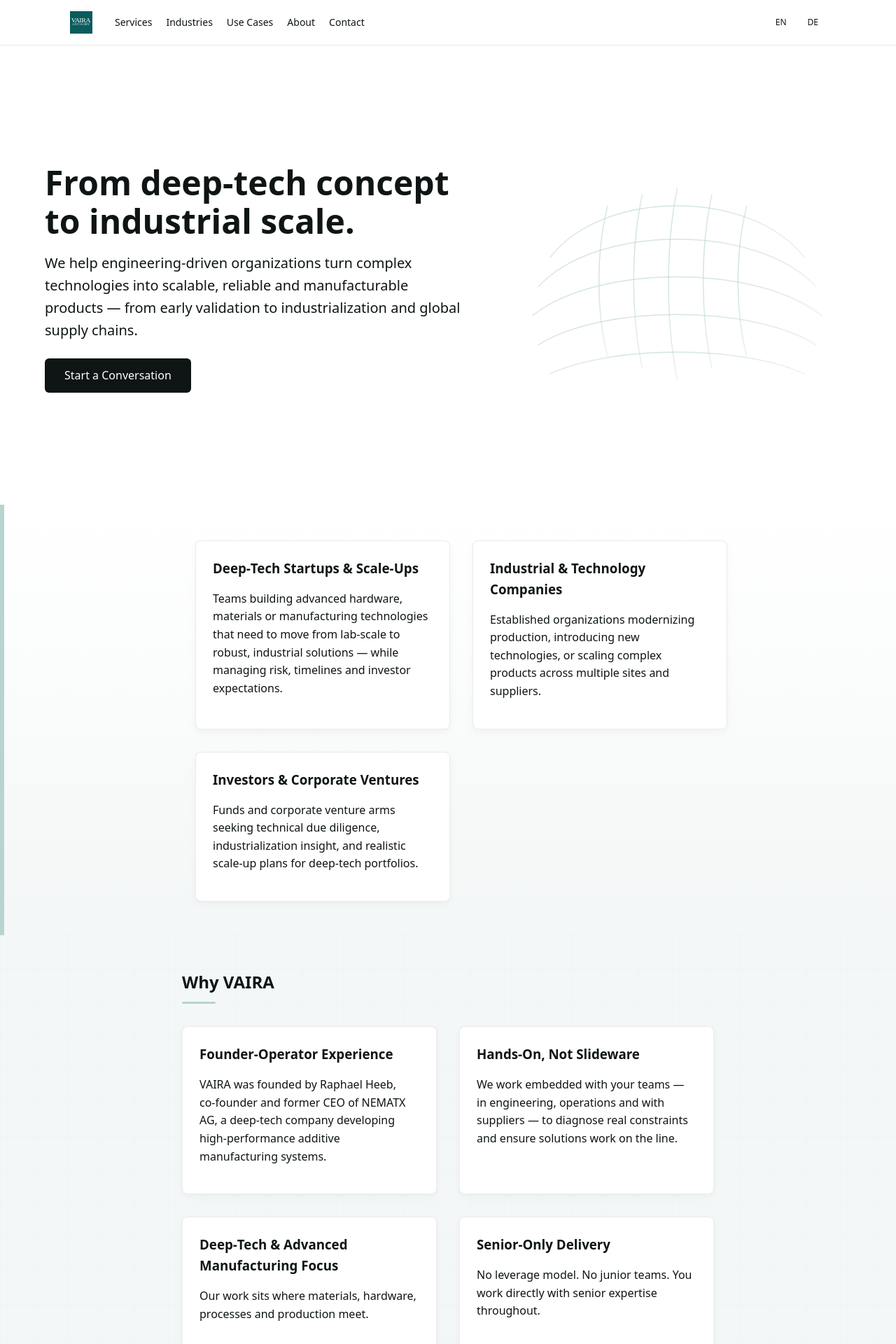
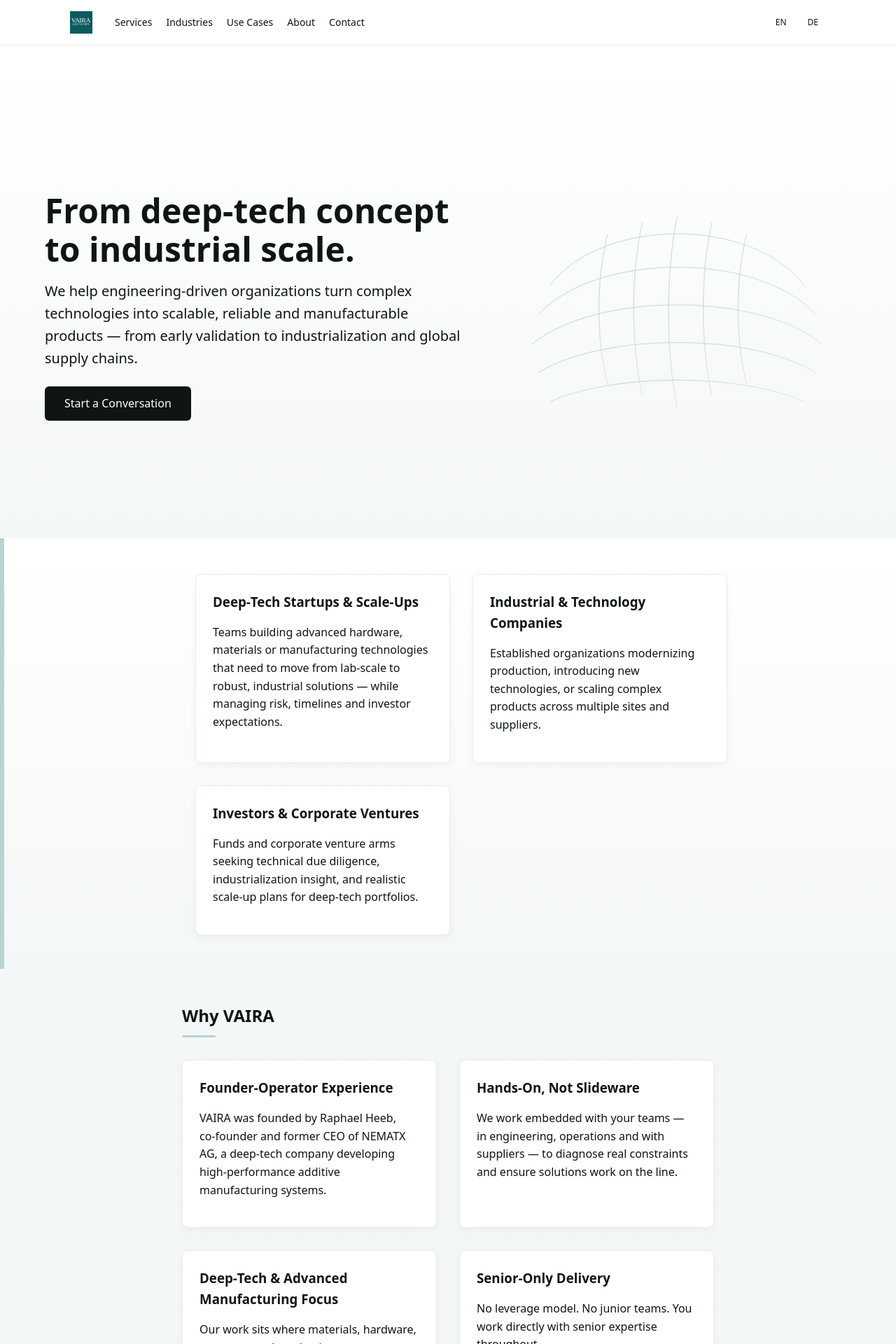
Before and after one commit to raphaelheeb/vaira-advisory, a Jekyll site: the page built from index.html, in a window 1280 px wide. Shown: the top 1920 px of the page at 70% size. Built offline with Jekyll 4.4.1, drawn with Linux system fonts in a browser that asks for light colours.

Commit message:
Update styles.css

```diff
--- a/assets/css/styles.css
+++ b/assets/css/styles.css
@@ -179,6 +179,11 @@
 .hero-right svg {
   width: 100%;
   height: auto;
+}
+
+.hero--clean {
+  padding: 120px 0 80px;
+  background: linear-gradient(180deg, #ffffff 0%, #f4f7f7 100%);
 }
 
 /* =========================================================
```
